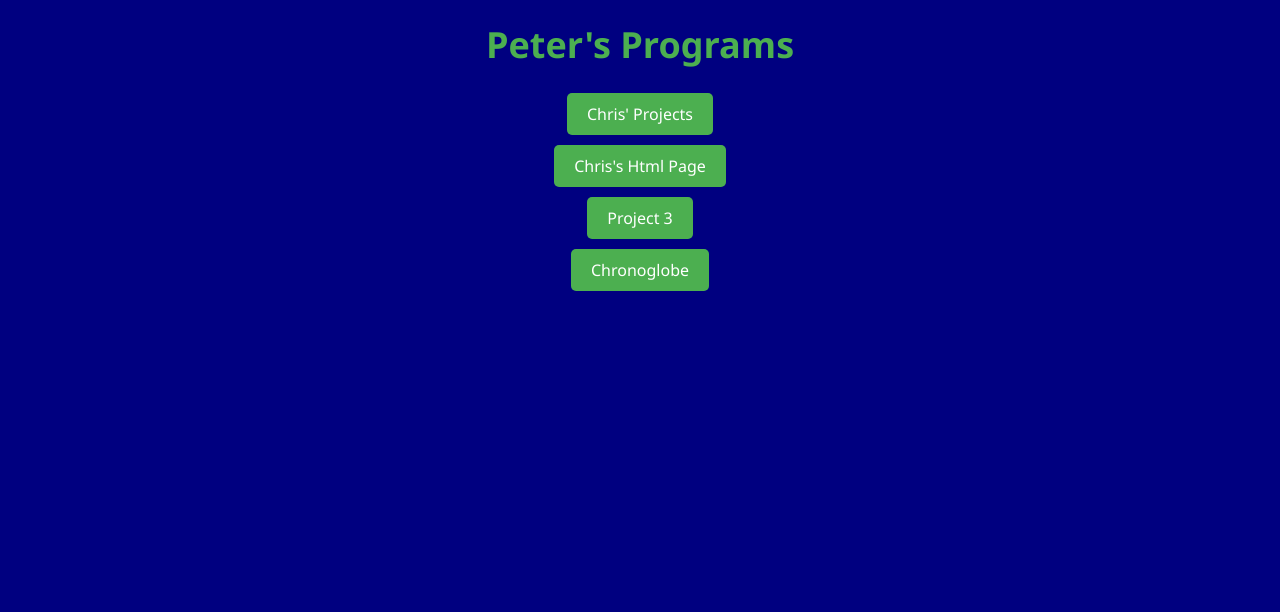
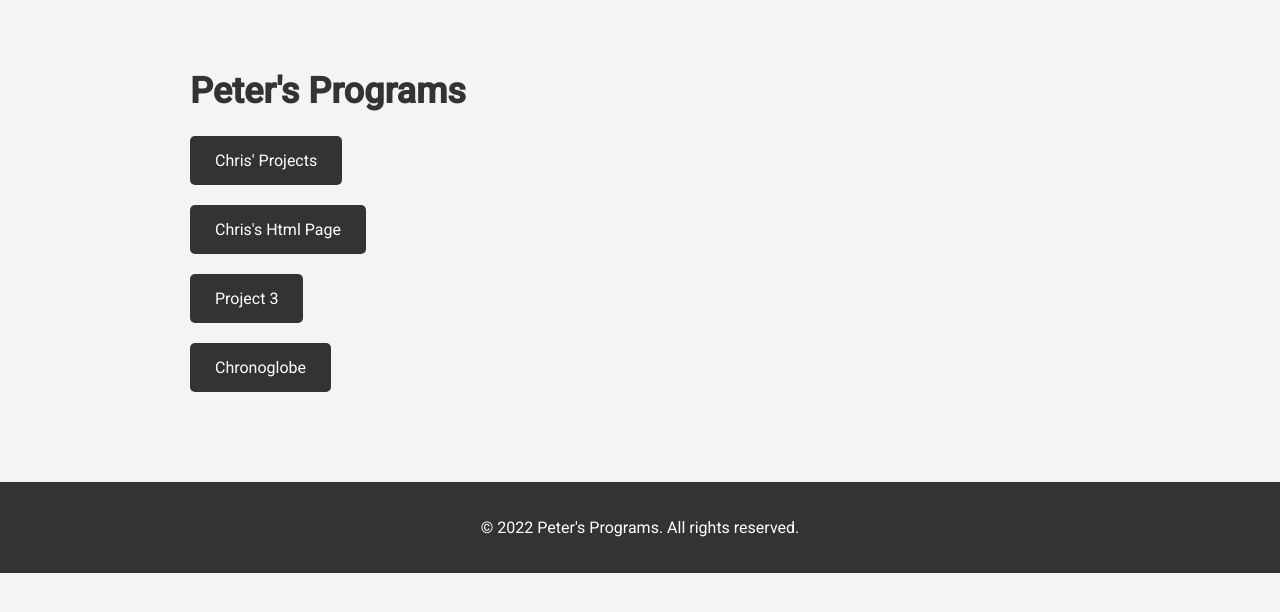
Before and after one commit to lcbmann/peter, a website: page index.html in a window 1280 px wide. Drawn offline with Linux system fonts and the light colour scheme.

Commit message:
Improved index.html page

```diff
--- a/index.html
+++ b/index.html
@@ -5,14 +5,12 @@
     <meta charset="UTF-8">
     <meta name="viewport" content="width=device-width, initial-scale=1.0">
     <title>Peter's Programs</title>
+    <link href="https://fonts.googleapis.com/css2?family=Roboto:wght@300;400;500&display=swap" rel="stylesheet">
     <style>
         body {
-            background-color: navy;
-            /* Darker background */
-            color: white;
-            /* Lighter text color */
-            font-family: 'Segoe UI', Tahoma, Geneva, Verdana, sans-serif;
-            /* Changed font */
+            background-color: #f4f4f4;
+            color: #333;
+            font-family: 'Roboto', sans-serif;
             margin: 0;
             padding: 0;
         }
@@ -21,17 +19,12 @@
             max-width: 900px;
             margin: 0 auto;
             padding: 20px;
-            text-align: center;
-            /* Center align content */
         }
 
         h1 {
-            margin-top: 0;
-            /* Remove default margin */
+            margin-top: 50px;
             font-size: 36px;
-            /* Larger font size */
-            color: #4CAF50;
-            /* Green header color */
+            color: #333;
         }
 
         .project-list {
@@ -40,28 +33,29 @@
         }
 
         .project-list li {
-            margin-bottom: 10px;
+            margin-bottom: 20px;
         }
 
         .project-list li a {
             display: inline-block;
-            /* Make links behave like buttons */
-            padding: 10px 20px;
-            /* Add padding to links */
-            background-color: #4CAF50;
-            /* Green button background */
+            padding: 15px 25px;
+            background-color: #333;
             color: #fff;
-            /* Button text color */
             text-decoration: none;
             border-radius: 5px;
-            /* Rounded corners for buttons */
             transition: background-color 0.3s;
-            /* Smooth transition */
         }
 
         .project-list li a:hover {
-            background-color: #45a049;
-            /* Darker green on hover */
+            background-color: #555;
+        }
+
+        footer {
+            margin-top: 50px;
+            padding: 20px;
+            text-align: center;
+            background-color: #333;
+            color: #fff;
         }
     </style>
 
@@ -75,12 +69,11 @@
             <li><a href="chris.html">Chris's Html Page</a></li>
             <li><a href="project3.html">Project 3</a></li>
             <li><a href="chronoglobe/docs/chronoglobe.html">Chronoglobe</a></li>
-            <!-- Add more project links here -->
         </ul>
     </div>
-    <div>
-        <img src="" alt="">
-    </div>
+    <footer>
+        <p>&copy; 2022 Peter's Programs. All rights reserved.</p>
+    </footer>
 </body>
 
 </html>
```
